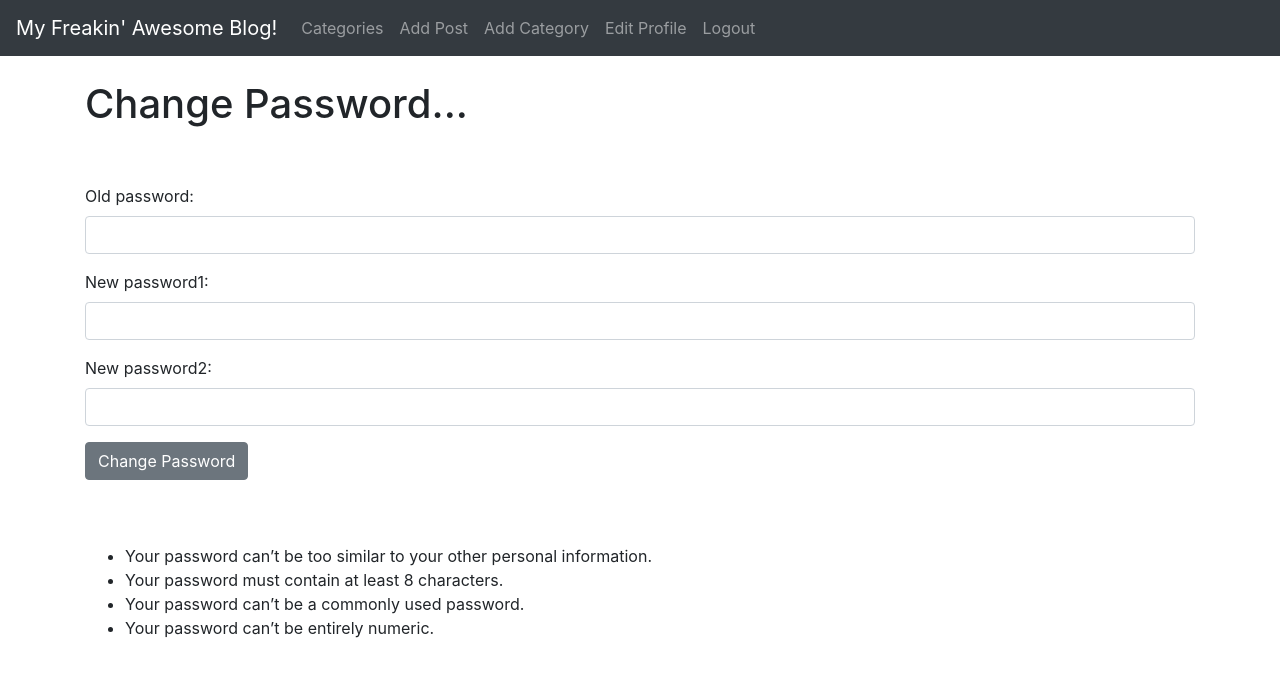
After one commit to asskybit/blog, a Django app: page /members/password/ in a window 1280 px wide. The commit adds this page. Shown: the top 677 px of the page. Run offline with Django 4.2, Linux system fonts and the light colour scheme; the visitor is signed in with stand-in values (Sample User, id 1); some libraries are stand-ins or nearby versions.

Commit message:
Add Change User Password Page and add PassEye to page.

```diff
--- a/members/forms.py
+++ b/members/forms.py
@@ -1,4 +1,4 @@
-from django.contrib.auth.forms import UserCreationForm, UserChangeForm
+from django.contrib.auth.forms import UserCreationForm, UserChangeForm, PasswordChangeForm
 from django.contrib.auth.models import User
 from django import forms
 
@@ -38,8 +38,29 @@ class EditProfileForm(UserChangeForm):
             'first_name',
             'last_name',
             'email',
+            'password',
             'last_login',
             'is_superuser',
             'is_staff',
             'is_active',
             'date_joined')
+
+
+class PasswordChangingForm(PasswordChangeForm):
+    old_password = forms.CharField(max_length=100,
+                                   widget=forms.PasswordInput(
+                                       attrs={'class': 'form-control', 'type': 'password', 'data-toggle': 'password'}))
+    new_password1 = forms.CharField(max_length=100,
+                                    widget=forms.PasswordInput(
+                                        attrs={'class': 'form-control', 'type': 'password', 'data-toggle': 'password'}))
+    new_password2 = forms.CharField(max_length=100,
+                                    widget=forms.PasswordInput(
+                                        attrs={'class': 'form-control', 'type': 'password', 'data-toggle': 'password'}))
+
+    class Meta:
+        model = User
+        fields = (
+            'old_password',
+            'new_password1',
+            'new_password2',
+        )
--- /dev/null
+++ b/members/templates/registration/change-password.html
@@ -0,0 +1,32 @@
+{% extends "base.html" %}
+
+{% block title %}
+    Change Password
+{% endblock %}
+
+
+{% block content %}
+    <h1> Change Password...</h1>
+    <br><br>
+    <div class="form-group" >
+
+        <form method="post">
+            {% csrf_token %}
+            {{ form.as_p }}
+            <button class="btn btn-secondary"> Change Password
+            </button>
+
+        </form>
+
+    </div>
+
+
+
+    <br><br>
+    <ul>
+        <li>Your password can’t be too similar to your other personal information.</li>
+        <li> Your password must contain at least 8 characters.</li>
+        <li> Your password can’t be a commonly used password.</li>
+        <li> Your password can’t be entirely numeric.</li>
+    </ul>
+{% endblock %}
--- a/members/urls.py
+++ b/members/urls.py
@@ -1,7 +1,14 @@
 from django.urls import path
-from .views import UserRegisterView, UserEditForm
+from .views import UserRegisterView, UserEditForm, PasswordsChangeView
+from . import views
+
+# from django.contrib.auth import views as auth_views
+
 
 urlpatterns = [
     path('register/', UserRegisterView.as_view(), name='register'),
     path('edit_profile/', UserEditForm.as_view(), name='edit_profile'),
+    path('password/', PasswordsChangeView.as_view(template_name='registration/change-password.html')),
+    path('password_success/', views.password_success, name='password_success'),
+
 ]
--- a/members/views.py
+++ b/members/views.py
@@ -1,8 +1,18 @@
+from django.contrib.auth.views import PasswordChangeView
 from django.shortcuts import render
 from django.views import generic
-from django.contrib.auth.forms import UserCreationForm, UserChangeForm
+from django.contrib.auth.forms import UserCreationForm, UserChangeForm, PasswordChangeForm
 from django.urls import reverse_lazy
-from .forms import SignUpForm, EditProfileForm
+from .forms import SignUpForm, EditProfileForm, PasswordChangingForm
+
+
+class PasswordsChangeView(PasswordChangeView):
+    form_class = PasswordChangingForm
+    success_url = reverse_lazy('password_success')
+
+
+def password_success(request):
+    return render(request, 'registration/password_success.html', {})
 
 
 class UserRegisterView(generic.CreateView):
--- a/theblog/templates/base.html
+++ b/theblog/templates/base.html
@@ -105,5 +105,11 @@
 <script src="https://cdn.jsdelivr.net/npm/bootstrap@4.4.1/dist/js/bootstrap.min.js"
         integrity="sha384-wfSDF2E50Y2D1uUdj0O3uMBJnjuUD4Ih7YwaYd1iqfktj0Uod8GCExl3Og8ifwB6"
         crossorigin="anonymous"></script>
+
+<!-- PassEye -->
+<script src="https://unpkg.com/bootstrap-show-password@1.2.1/dist/bootstrap-show-password.min.js"></script>
+<link rel="stylesheet" href="https://stackpath.bootstrapcdn.com/bootstrap/4.3.1/css/bootstrap.min.css" integrity="sha384-ggOyR0iXCbMQv3Xipma34MD+dH/1fQ784/j6cY/iJTQUOhcWr7x9JvoRxT2MZw1T" crossorigin="anonymous">
+<link rel="stylesheet" href="https://use.fontawesome.com/releases/v5.8.2/css/all.css" integrity="sha384-oS3vJWv+0UjzBfQzYUhtDYW+Pj2yciDJxpsK1OYPAYjqT085Qq/1cq5FLXAZQ7Ay" crossorigin="anonymous">
+
 </body>
 </html>
```
Also changed, not shown: members/templates/registration/password_success.html (added, +12 -0 lines).
